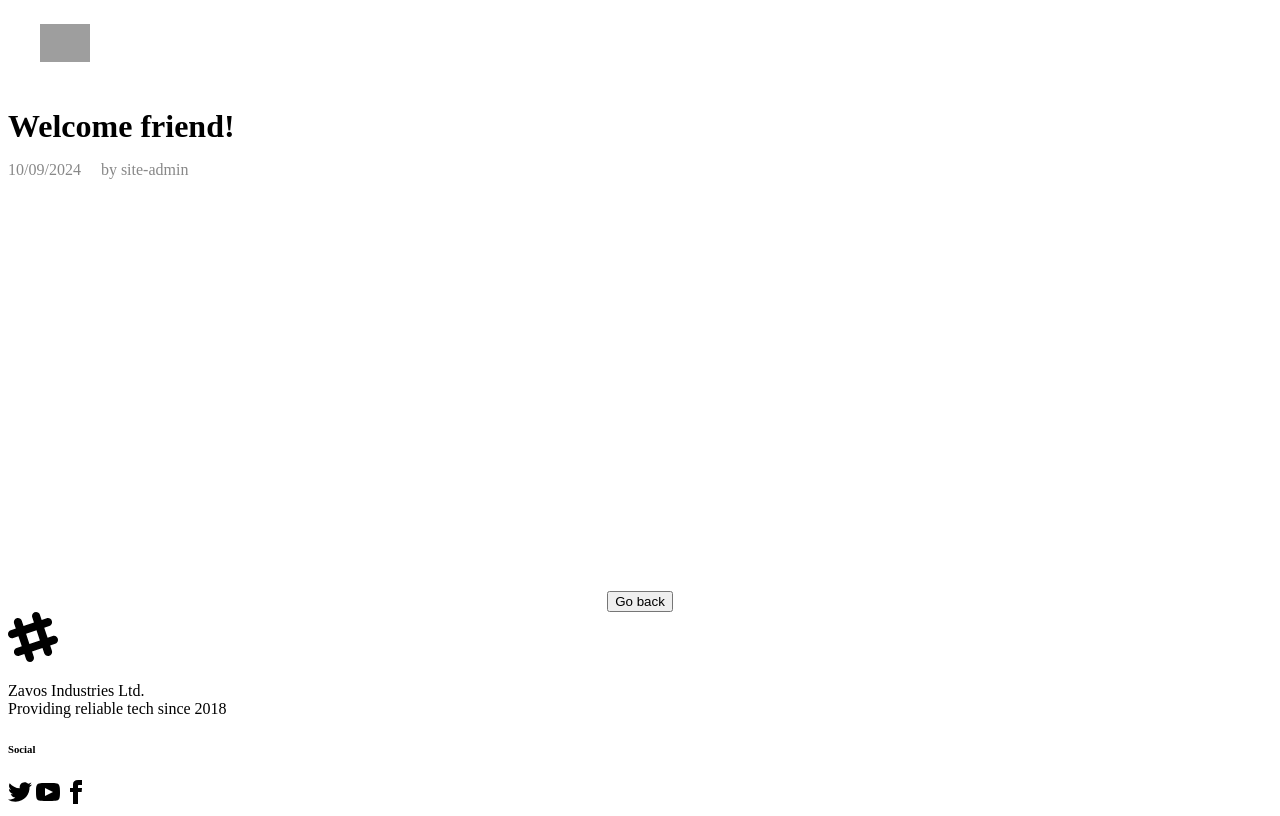
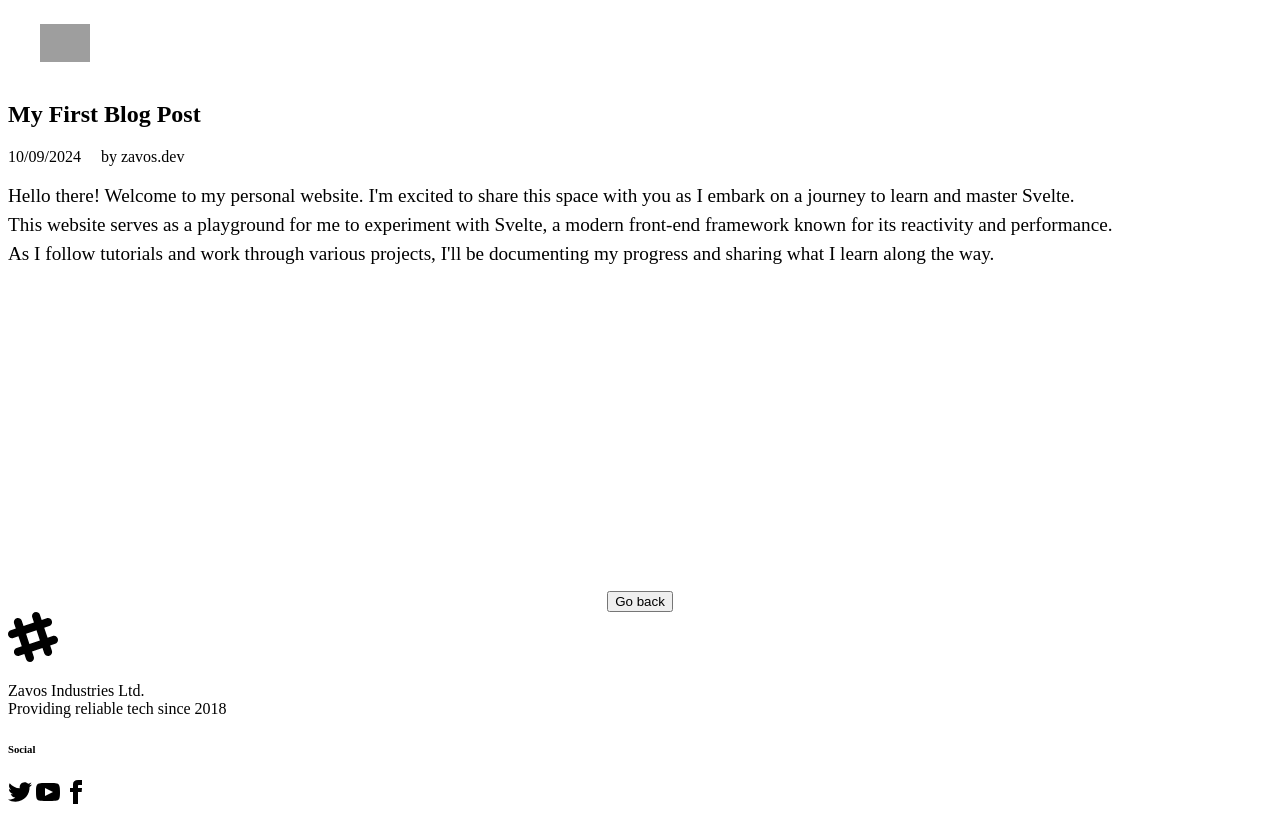
Before and after one commit to kzavos/svelte-training, a SvelteKit app: page /projects/project-1 in a window 1280 px wide. Built offline with nearby package versions, Linux system fonts and the light colour scheme; grey boxes are pictures that could not be loaded.

Commit message:
Add the first blog posts content

```diff
--- a/src/routes/projects/project-1/+page.svelte
+++ b/src/routes/projects/project-1/+page.svelte
@@ -1,35 +1,31 @@
 <script>
-	export let title;
-	export let date;
-	export let author;
-	export let content;
 </script>
 
-<article class="blog-post">
-	<h1 class="blog-post-title">Welcome friend!</h1>
-	<p class="blog-post-meta">
+<article class="container mx-auto max-w-3xl break-words px-4 py-8">
+	<!-- <div class="prose max-w-none">
+		<img
+			src="/images/project-images/welcome.jpg"
+			alt="Welcome"
+			class="mb-6 w-full rounded-lg shadow-md"
+		/>
+	</div> -->
+	<h1 class="mb-4 text-3xl font-bold">My First Blog Post</h1>
+	<p class="mb-6 text-gray-500">
 		<span class="blog-post-date">10/09/2024</span>
-		by <span class="blog-post-author">site-admin</span>
+		by <span class="blog-post-author">zavos.dev</span>
 	</p>
 
-	<div class="blog-post-content"></div>
+	<div class="blog-post-content">
+		Hello there! Welcome to my personal website. I'm excited to share this space with you as I
+		embark on a journey to learn and master Svelte.<br />
+		This website serves as a playground for me to experiment with Svelte, a modern front-end framework
+		known for its reactivity and performance.<br />
+		As I follow tutorials and work through various projects, I'll be documenting my progress and sharing
+		what I learn along the way.
+	</div>
 </article>
 
 <style>
-	.blog-post {
-		margin-bottom: 2rem;
-	}
-
-	.blog-post-title {
-		font-size: 2rem;
-		margin-bottom: 1rem;
-	}
-
-	.blog-post-meta {
-		margin-bottom: 1rem;
-		color: #888;
-	}
-
 	.blog-post-date {
 		margin-right: 1rem;
 	}
```
